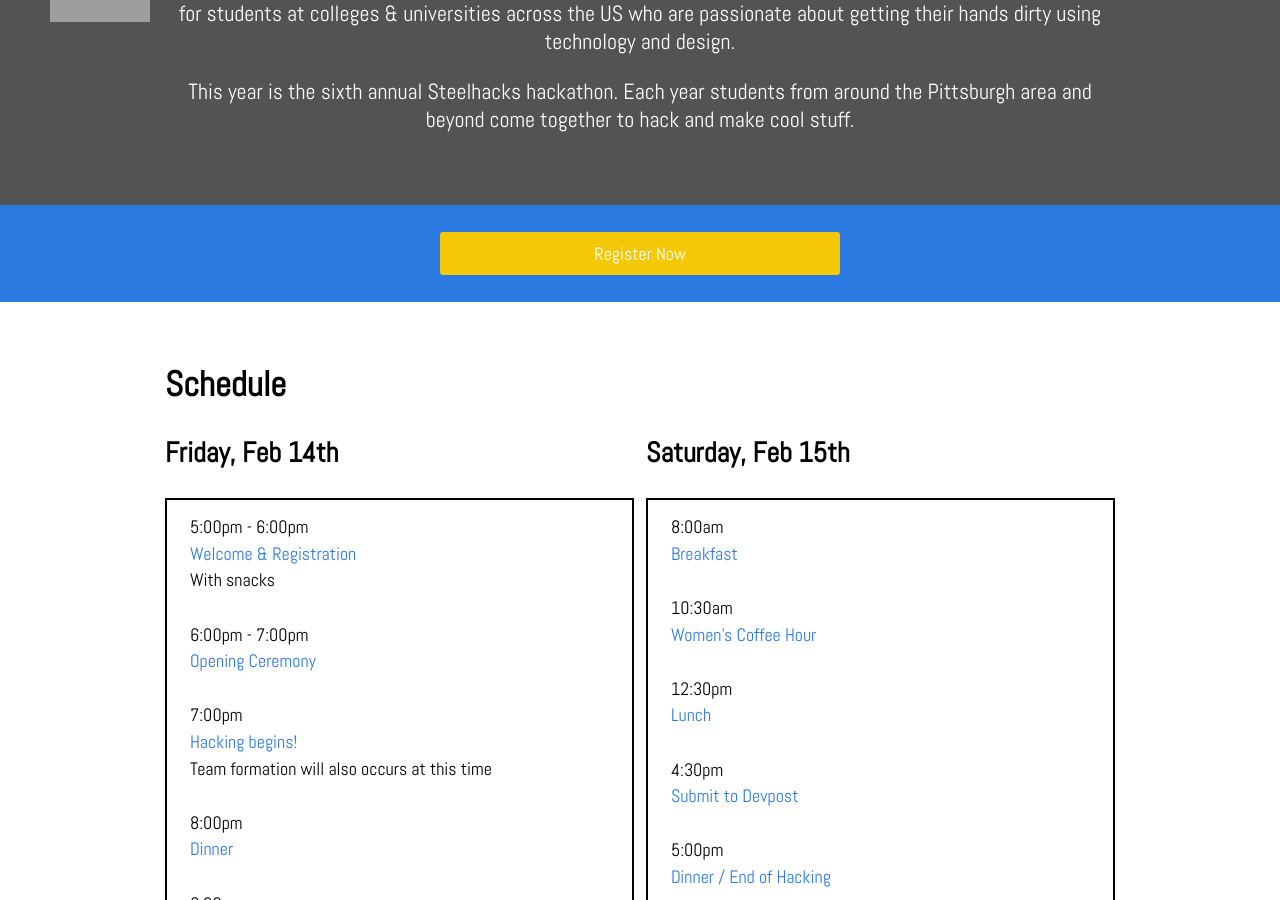
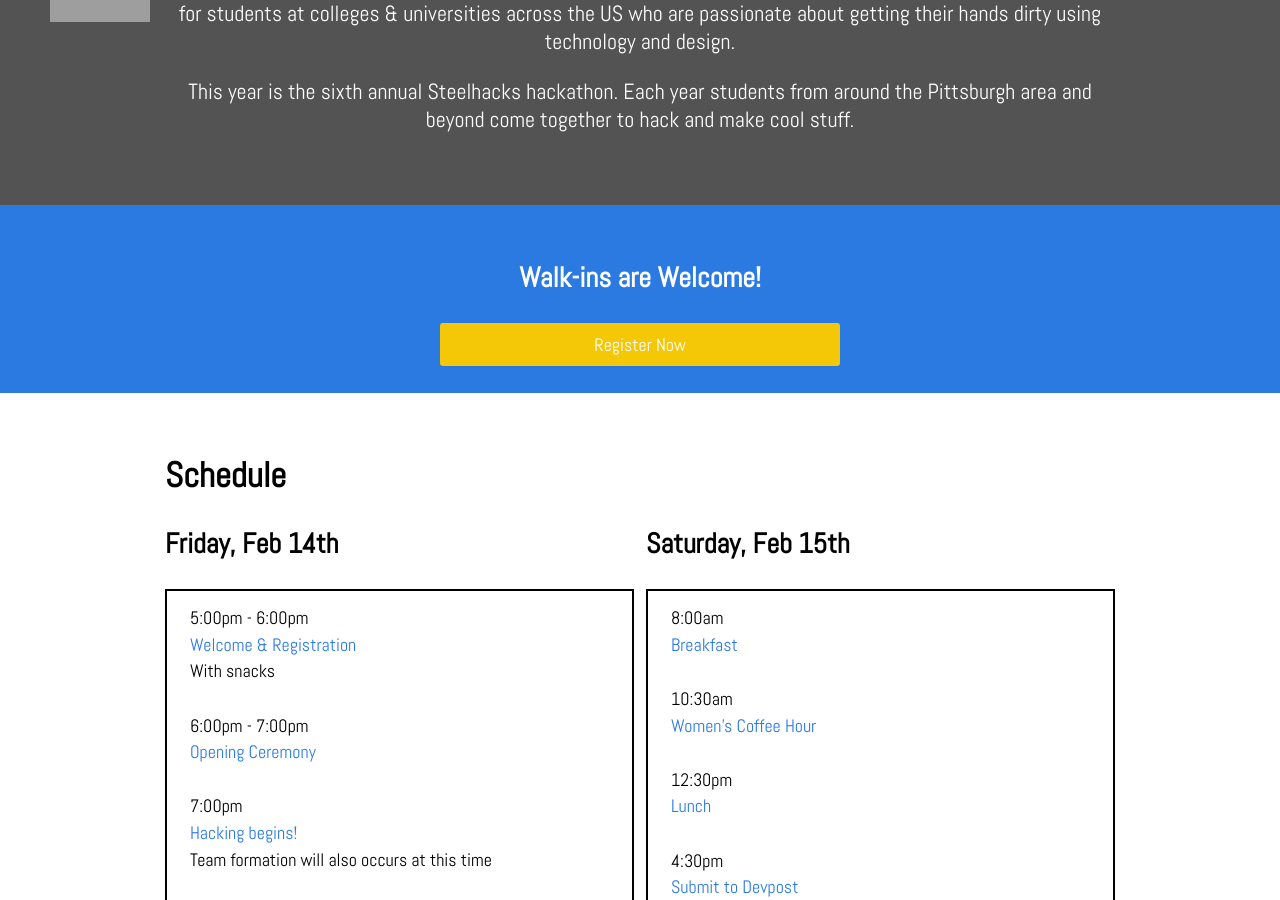
Before and after one commit to SteelHeads/steelhacks.com, a Jekyll site: the page built from index.html, in a window 1280 px wide and 900 px high, scrolled down 583 px. Built offline with Jekyll 4.4.1, drawn with Linux system fonts in a browser that asks for light colours; grey boxes are pictures that could not be loaded.

Commit message:
Added in message that walk-ins are welcome

```diff
--- a/index.html
+++ b/index.html
@@ -41,6 +41,7 @@
   </div>
 </header>
 <div id='signup-form' class='slice'>
+  <h3>Walk-ins are Welcome!</h3>
   <div class='container'>
     <a class='button' href="{{site.registration_url}}">Register Now</a>
   </div>
```
